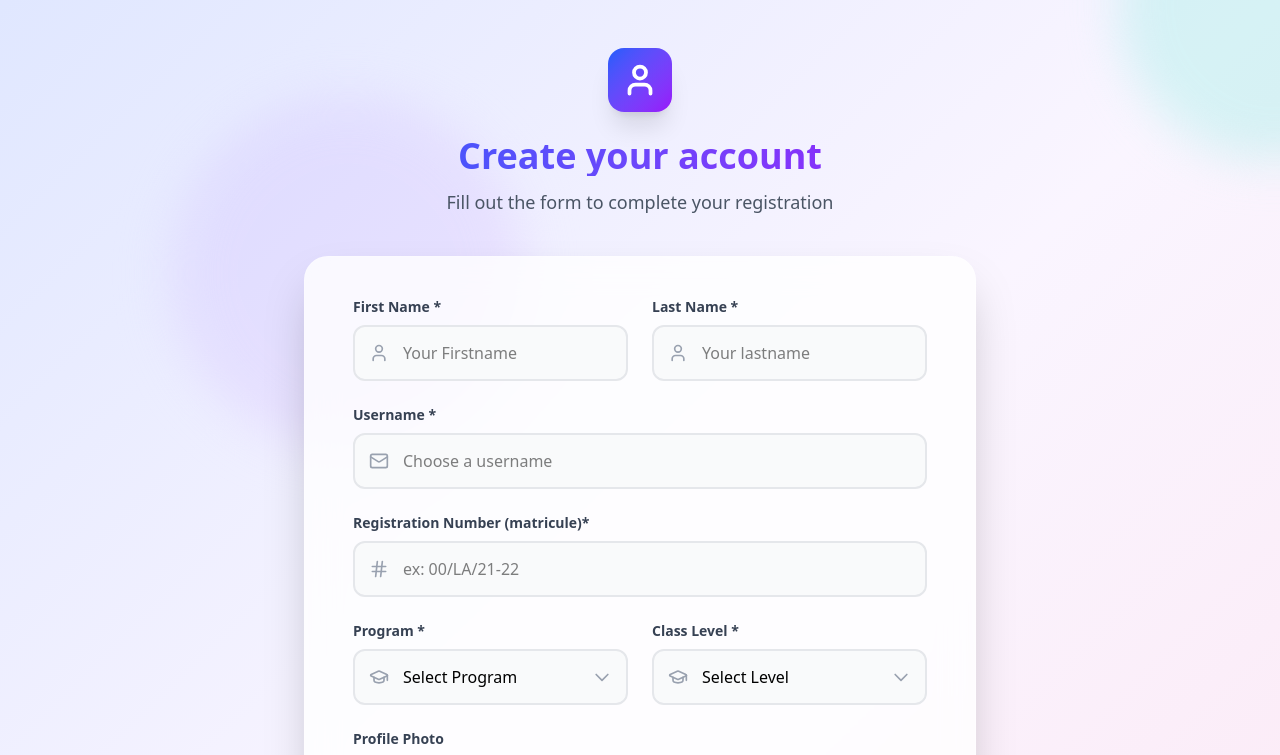
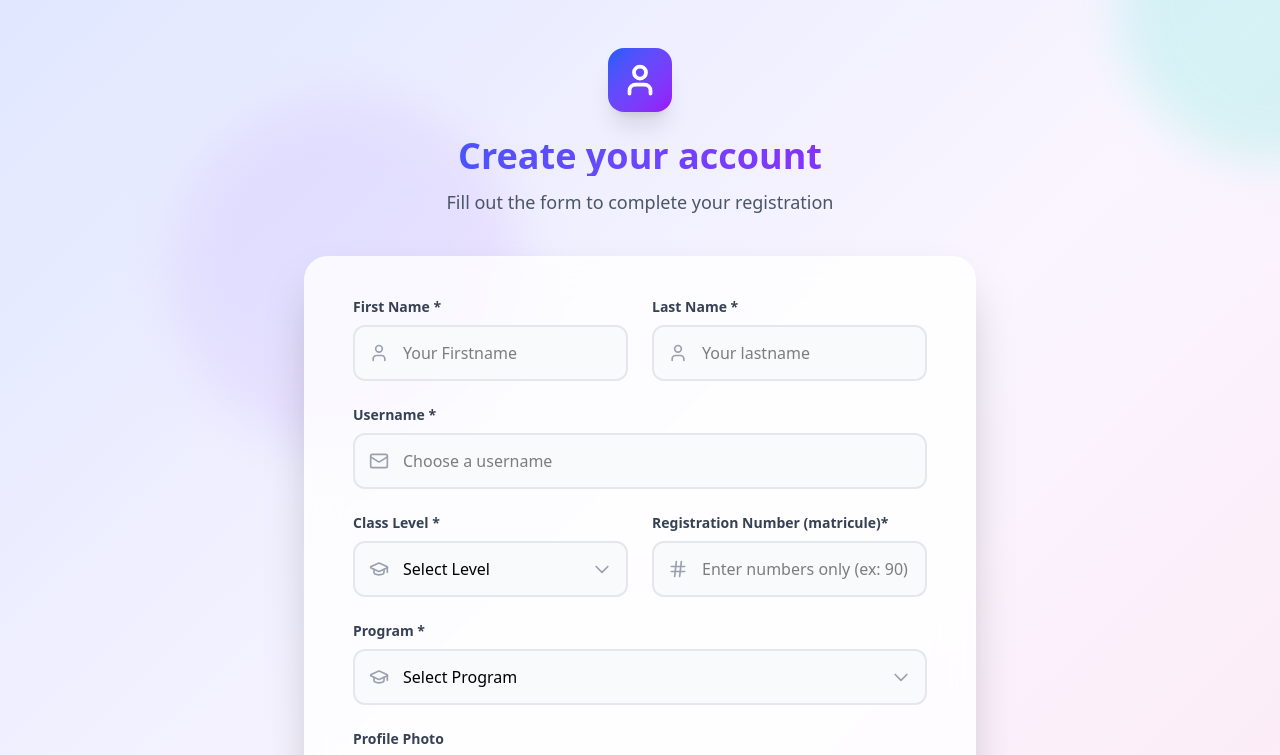
Before and after one commit to Gionnah/dsa_front, a Next.js app: page /register in a window 1280 px wide. Shown: the top 755 px of the page. Built offline with nearby package versions, Linux system fonts and the light colour scheme.

Commit message:
create matricule dynamic for register

```diff
--- a/components/RegisterForm.tsx
+++ b/components/RegisterForm.tsx
@@ -1,6 +1,6 @@
 'use client'
 
-import { useState, FormEvent, ChangeEvent, Suspense } from 'react'
+import { useState, FormEvent, ChangeEvent, Suspense, useEffect } from 'react'
 import { useRouter, useSearchParams } from 'next/navigation'
 import { User, Lock, Mail, Image, GraduationCap, Hash, CheckCircle2, AlertCircle } from 'lucide-react'
 
@@ -14,6 +14,32 @@ interface FormData {
   program: string
   classLevel: string
   photo: File | null
+}
+
+// Fonction pour obtenir l'année universitaire courante
+const getCurrentAcademicYear = (): string => {
+  const now = new Date()
+  const currentYear = now.getFullYear()
+  const currentMonth = now.getMonth() + 1 // Janvier = 1
+
+  // Une année universitaire va d'octobre (mois 10) à septembre (mois 9)
+  if (currentMonth >= 10) {
+    // Si on est entre octobre et décembre, année universitaire = année courante - année suivante
+    return `${currentYear}-${currentYear + 1}`
+  } else {
+    // Si on est entre janvier et septembre, année universitaire = année précédente - année courante
+    return `${currentYear - 1}-${currentYear}`
+  }
+}
+
+// Fonction pour générer le matricule complet
+const generateRegistrationNumber = (number: string, classLevel: string): string => {
+  if (!number || !classLevel) return ''
+
+  const academicYear = getCurrentAcademicYear()
+  const prefix = classLevel.startsWith('L') ? 'LA' : 'MA'
+
+  return `${number}/${prefix}/${academicYear}`
 }
 
 // Composant interne qui utilise useSearchParams
@@ -38,6 +64,26 @@ function RegisterContent() {
   const [isLoading, setIsLoading] = useState(false)
   const [notification, setNotification] = useState<{message: string, type: 'success' | 'error'} | null>(null)
   const [photoPreview, setPhotoPreview] = useState<string | null>(null)
+  const [matriculeNumber, setMatriculeNumber] = useState('')
+  const [showFullMatricule, setShowFullMatricule] = useState(false)
+
+  // Effet pour mettre à jour le matricule complet quand le numéro ou le niveau change
+  useEffect(() => {
+    if (matriculeNumber && formData.classLevel) {
+      const fullMatricule = generateRegistrationNumber(matriculeNumber, formData.classLevel)
+      setFormData(prev => ({
+        ...prev,
+        registrationNumber: fullMatricule
+      }))
+      setShowFullMatricule(true)
+    } else {
+      setFormData(prev => ({
+        ...prev,
+        registrationNumber: ''
+      }))
+      setShowFullMatricule(false)
+    }
+  }, [matriculeNumber, formData.classLevel])
 
   const showNotification = (message: string, type: 'success' | 'error') => {
     setNotification({ message, type })
@@ -49,6 +95,23 @@ function RegisterContent() {
     setFormData((prev) => ({
       ...prev,
       [name]: value,
+    }))
+  }
+
+  const handleMatriculeNumberChange = (e: ChangeEvent<HTMLInputElement>) => {
+    const value = e.target.value
+
+    // Ne permettre que les chiffres
+    if (value === '' || /^\d+$/.test(value)) {
+      setMatriculeNumber(value)
+    }
+  }
+
+  const handleClassLevelChange = (e: ChangeEvent<HTMLSelectElement>) => {
+    const value = e.target.value
+    setFormData((prev) => ({
+      ...prev,
+      classLevel: value,
     }))
   }
 
@@ -73,6 +136,13 @@ function RegisterContent() {
   const handleSubmit = async (e: FormEvent<HTMLFormElement>) => {
     e.preventDefault()
     setIsLoading(true)
+
+    // Validation du matricule
+    if (!matriculeNumber || !formData.classLevel) {
+      showNotification('Veuillez remplir le numéro de matricule et sélectionner votre niveau', 'error')
+      setIsLoading(false)
+      return
+    }
 
     if (formData.password !== formData.passwordConfirm) {
       showNotification('Les mots de passe ne correspondent pas', 'error')
@@ -240,28 +310,70 @@ function RegisterContent() {
               </div>
             </div>
 
-            {/* Registration Number */}
+            {/* Class Level and Registration Number */}
+            <div className="grid grid-cols-1 md:grid-cols-2 gap-6">
               <div className="group">
-              <label htmlFor="registrationNumber" className="block text-sm font-bold text-gray-700 mb-2">
+                <label htmlFor="classLevel" className="block text-sm font-bold text-gray-700 mb-2">
+                  Class Level *
+                </label>
+                <div className="relative">
+                  <GraduationCap className="absolute left-4 top-1/2 transform -translate-y-1/2 w-5 h-5 text-gray-400 group-focus-within:text-blue-600 transition-colors pointer-events-none z-10" />
+                  <select
+                    id="classLevel"
+                    name="classLevel"
+                    required
+                    value={formData.classLevel}
+                    onChange={handleClassLevelChange}
+                    className="block w-full pl-12 pr-4 py-3.5 border-2 border-gray-200 rounded-xl focus:outline-none focus:ring-2 focus:ring-blue-500 focus:border-transparent transition-all duration-200 bg-gray-50 hover:bg-white appearance-none cursor-pointer"
+                  >
+                    <option value="">Select Level</option>
+                    <option value="L1">L1</option>
+                    <option value="L2">L2</option>
+                    <option value="L3">L3</option>
+                    <option value="M1">M1</option>
+                    <option value="M2">M2</option>
+                  </select>
+                  <div className="absolute right-4 top-1/2 transform -translate-y-1/2 pointer-events-none">
+                    <svg className="w-5 h-5 text-gray-400" fill="none" stroke="currentColor" viewBox="0 0 24 24">
+                      <path strokeLinecap="round" strokeLinejoin="round" strokeWidth={2} d="M19 9l-7 7-7-7" />
+                    </svg>
+                  </div>
+                </div>
+              </div>
+
+              <div className="group">
+                <label htmlFor="matriculeNumber" className="block text-sm font-bold text-gray-700 mb-2">
                   Registration Number (matricule)*
                 </label>
                 <div className="relative">
                   <Hash className="absolute left-4 top-1/2 transform -translate-y-1/2 w-5 h-5 text-gray-400 group-focus-within:text-blue-600 transition-colors" />
                   <input
-                  id="registrationNumber"
-                  name="registrationNumber"
+                    id="matriculeNumber"
+                    name="matriculeNumber"
                     type="text"
                     required
-                  value={formData.registrationNumber}
-                  onChange={handleChange}
+                    value={matriculeNumber}
+                    onChange={handleMatriculeNumberChange}
                     className="block w-full pl-12 pr-4 py-3.5 border-2 border-gray-200 rounded-xl focus:outline-none focus:ring-2 focus:ring-blue-500 focus:border-transparent transition-all duration-200 bg-gray-50 hover:bg-white"
-                  placeholder="ex: 00/LA/21-22"
+                    placeholder="Enter numbers only (ex: 90)"
+                    inputMode="numeric"
+                    pattern="[0-9]*"
                   />
                 </div>
               </div>
+            </div>
 
-            {/* Program and Class Level */}
-            <div className="grid grid-cols-1 md:grid-cols-2 gap-6">
+            {showFullMatricule && (
+              <div className="mt-2 px-3 py-2 bg-indigo-50 border border-blue-200 rounded-lg">
+                <p className="text-sm text-neurtal-400 font-medium">
+                Your registration number : <span className="font-bold">{formData.registrationNumber}</span>
+                </p>
+                <p className="text-xs text-blue-600 mt-1">
+                  Format: {formData.classLevel.startsWith('L') ? 'LA' : 'MA'} for {formData.classLevel}
+                </p>
+              </div>
+            )}
+            {/* Program */}
             <div className="group">
               <label htmlFor="program" className="block text-sm font-bold text-gray-700 mb-2">
                 Program *
@@ -286,36 +398,6 @@ function RegisterContent() {
                   <svg className="w-5 h-5 text-gray-400" fill="none" stroke="currentColor" viewBox="0 0 24 24">
                     <path strokeLinecap="round" strokeLinejoin="round" strokeWidth={2} d="M19 9l-7 7-7-7" />
                   </svg>
-                  </div>
-                </div>
-              </div>
-
-              <div className="group">
-                <label htmlFor="classLevel" className="block text-sm font-bold text-gray-700 mb-2">
-                  Class Level *
-                </label>
-                <div className="relative">
-                  <GraduationCap className="absolute left-4 top-1/2 transform -translate-y-1/2 w-5 h-5 text-gray-400 group-focus-within:text-blue-600 transition-colors pointer-events-none z-10" />
-                  <select
-                    id="classLevel"
-                    name="classLevel"
-                    required
-                    value={formData.classLevel}
-                    onChange={handleChange}
-                    className="block w-full pl-12 pr-4 py-3.5 border-2 border-gray-200 rounded-xl focus:outline-none focus:ring-2 focus:ring-blue-500 focus:border-transparent transition-all duration-200 bg-gray-50 hover:bg-white appearance-none cursor-pointer"
-                  >
-                    <option value="">Select Level</option>
-                    <option value="L1">L1</option>
-                    <option value="L2">L2</option>
-                    <option value="L3">L3</option>
-                    <option value="M1">M1</option>
-                    <option value="M2">M2</option>
-                  </select>
-                  <div className="absolute right-4 top-1/2 transform -translate-y-1/2 pointer-events-none">
-                    <svg className="w-5 h-5 text-gray-400" fill="none" stroke="currentColor" viewBox="0 0 24 24">
-                      <path strokeLinecap="round" strokeLinejoin="round" strokeWidth={2} d="M19 9l-7 7-7-7" />
-                    </svg>
-                  </div>
                 </div>
               </div>
             </div>
```
Lines whose indentation alone changed are shown as unchanged.
